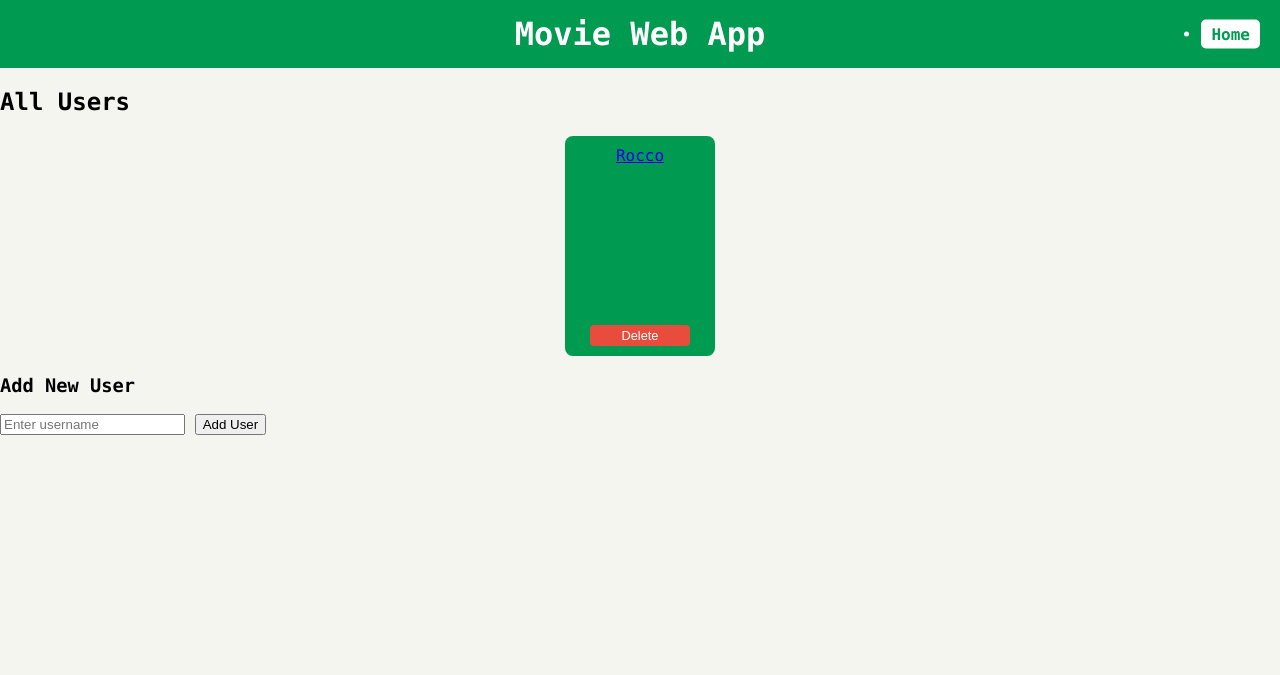
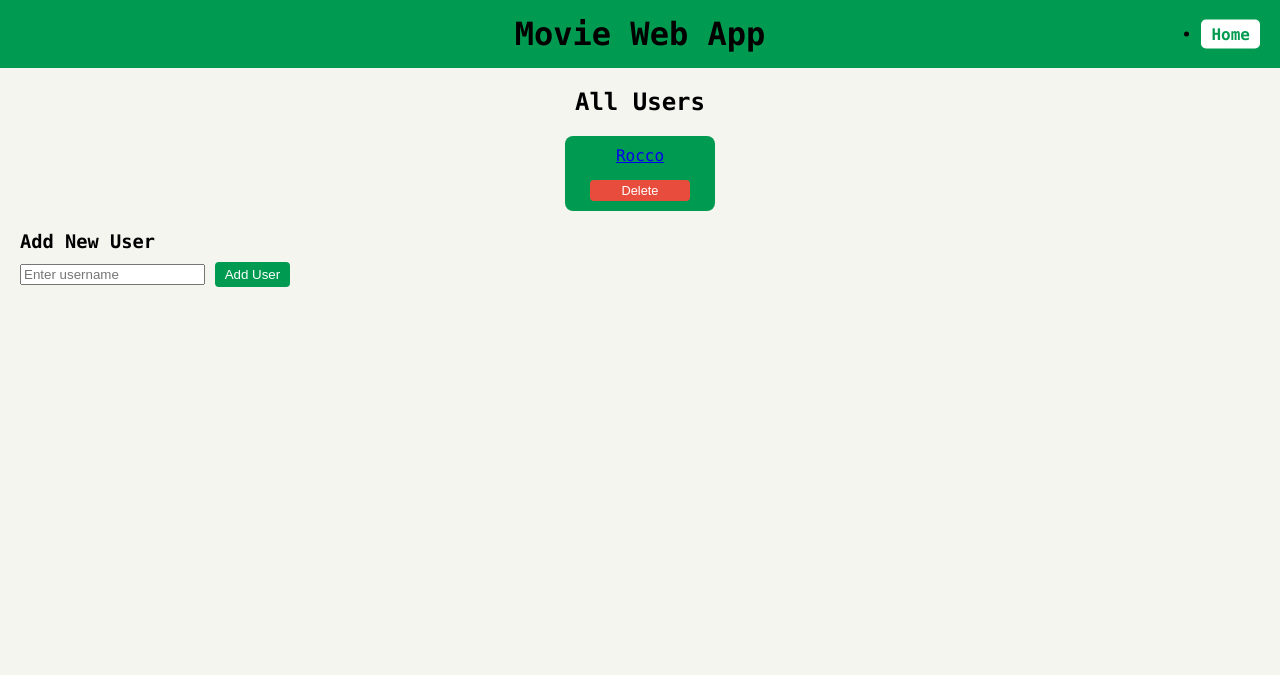
Before and after one commit to RoccoDr02/MovieProject-Flask-SQLAlchemy, a Flask app: page / in a window 1280 px wide. Shown: the top 675 px of the page. Run offline with Flask 3, Linux system fonts and the light colour scheme.

Commit message:
final changes in css

```diff
--- a/static/style.css
+++ b/static/style.css
@@ -7,11 +7,18 @@ body {
 
 header {
     background-color: #009B50;
-    color: white;
+    color: black;
     padding: 15px 0;
     text-align: center;
     position: relative;
 }
+
+h2 {
+    text-align: center;
+    position: relative;
+    font-size: 1.5em;
+}
+
 
 header h1 {
     margin: 0;
@@ -39,7 +46,7 @@ header nav a:hover {
     color: white;
 }
 
-.movies-page {
+h2 .movies-page {
     display: flex;
     flex-direction: column;
     align-items: flex-start;
@@ -52,8 +59,27 @@ header nav a:hover {
     font-size: 1.5em;
 }
 
+.add-user-section {
+    margin-left: 20px;
+    margin-top: 20px;
+}
+
+.add-user-section h3 {
+    margin-bottom: 10px;
+}
+
+.add-user-button {
+    padding: 5px 10px;
+    border-radius: 4px;
+    background-color: #009B50;
+    color: white;
+    border: none;
+    cursor: pointer;
+}
+
 .add-movie-section {
     margin-bottom: 20px;
+    margin-left: 20px;
 }
 
 .add-movie-form input[type="text"] {
@@ -107,7 +133,6 @@ header nav a:hover {
 
     display: flex;
     flex-direction: column;
-    min-height: 200px;
     justify-content: space-between;
     height: 100%;
 }
--- a/templates/index.html
+++ b/templates/index.html
@@ -6,12 +6,10 @@
 <ul class="movie-grid">
     {% for user in users %}
     <li class="movie">
-        <!-- Username als Link zu Filmen -->
         <a href="{{ url_for('user_movies', user_id=user.user_id) }}" class="user-link">
             <div class="movie-title">{{ user.name }}</div>
         </a>
 
-        <!-- Delete-Button für User -->
         <form method="POST" action="{{ url_for('delete_user', user_id=user.user_id) }}" style="margin-top:10px;">
             <button type="submit" class="delete-btn">Delete</button>
         </form>
@@ -19,9 +17,11 @@
     {% endfor %}
 </ul>
 
-<h3>Add New User</h3>
-<form method="POST" action="{{ url_for('add_user') }}">
-    <input type="text" name="username" placeholder="Enter username" required>
-    <button type="submit">Add User</button>
-</form>
+<div class="add-user-section">
+    <h3>Add New User</h3>
+    <form method="POST" action="{{ url_for('add_user') }}">
+        <input type="text" name="username" placeholder="Enter username" required>
+        <button class="add-user-button" type="submit">Add User</button>
+    </form>
+</div>
 {% endblock %}
--- a/templates/movies.html
+++ b/templates/movies.html
@@ -10,7 +10,6 @@
             <input type="text" name="title" placeholder="Movie title" required>
             <button type="submit">Add Movie</button>
         </form>
-        <a href="{{ url_for('home') }}" class="back-link">Back to Users</a>
     </div>
 
     <ul class="movie-grid">
```
Also changed, not shown: movie_data/movies3.db.
